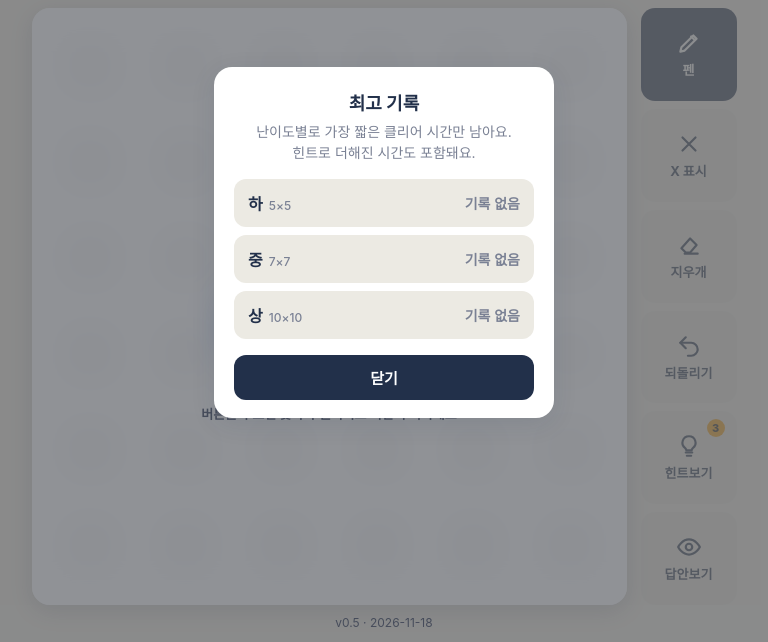
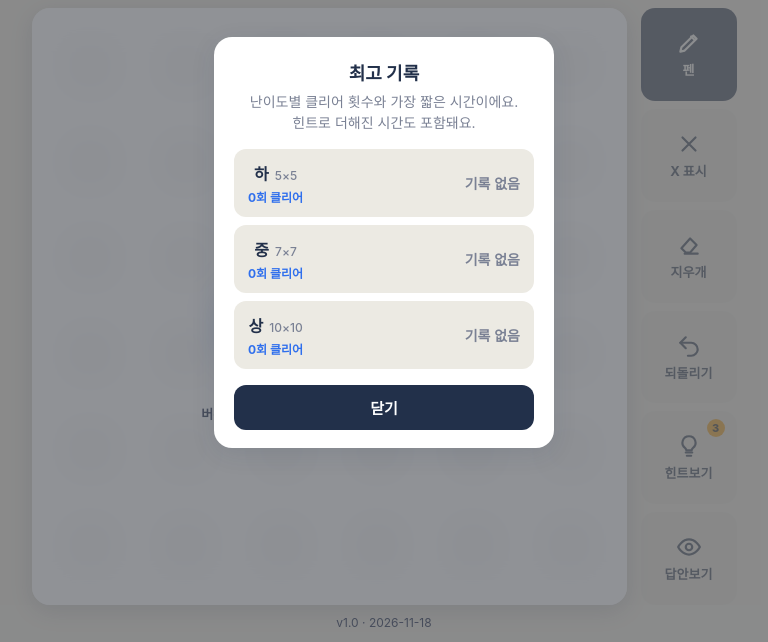
Before and after one commit to jkh76/slitherlink, a plain HTML site: page index.html in a window 1280 px wide. Both pictures are taken after a click on the button "기록". Shown: the part 158-800 px from the top of the page, without its empty margins (256-1024 px from the left). Drawn offline with Linux system fonts and the light colour scheme.

Commit message:
v1.0: 기록에 난이도별 클리어 횟수 추가
Co-Authored-By: Claude Opus 5.5 <noreply@anthropic.com>
Claude-Session: https://claude.ai/code/session_01RsA9TnjrHXRgJMLaNfNZbC

```diff
--- a/index.html
+++ b/index.html
@@ -150,6 +150,7 @@ body.dark .mine{stroke:#fde047}
 .recList{margin:0 0 16px;display:flex;flex-direction:column;gap:8px}
 .recRow{display:flex;justify-content:space-between;align-items:center;background:var(--btn);border-radius:12px;padding:12px 14px}
 .recRow b{font-size:16px}
+.recRow b em{display:block;font-style:normal;font-size:12px;font-weight:700;color:var(--accent);margin-top:3px}
 .recRow b small{font-weight:500;color:var(--sub);font-size:12px;margin-left:6px}
 .recRow span{font-size:22px;font-weight:800;font-variant-numeric:tabular-nums}
 .recRow span.none{font-size:14px;font-weight:600;color:var(--sub)}
@@ -282,7 +283,7 @@ body.dark .mine{stroke:#fde047}
 <div class="overlay" id="ovRec">
   <div class="modal">
     <h3>최고 기록</h3>
-    <p>난이도별로 가장 짧은 클리어 시간만 남아요.<br>힌트로 더해진 시간도 포함돼요.</p>
+    <p>난이도별 클리어 횟수와 가장 짧은 시간이에요.<br>힌트로 더해진 시간도 포함돼요.</p>
     <div class="recList" id="recList"></div>
     <div class="row"><button class="primary" id="recClose">닫기</button></div>
   </div>
@@ -299,7 +300,7 @@ body.dark .mine{stroke:#fde047}
 <div class="toast" id="toast"></div>
 
 <script>
-const VERSION = '0.5';
+const VERSION = '1.0';
 const BUILD_DATE = '2026-11-18';
 
 // CORE-START
@@ -796,6 +797,7 @@ function checkWin(){
   const D=DIFFS[curDiff], bk='slither_best_'+D.key;
   const prev=lsGet(bk,null), isNew=prev===null||total<prev;
   if(isNew) lsSet(bk,total);
+  lsSet('slither_clears_'+D.key, lsGet('slither_clears_'+D.key,0)+1);
   $('winTime').textContent='클리어 '+fmtShort(total);
   $('winDetail').textContent=used?`풀이 ${fmtShort(solve)} + 힌트 ${used}회 ${used}:00`:`풀이 ${fmtShort(solve)} · 힌트 없이 클리어`;
   const best=$('winBest');
@@ -832,8 +834,8 @@ document.querySelectorAll('.setItem').forEach(it=>it.onclick=()=>{settings[it.da
 $('setBtn').onclick=()=>$('ovSet').classList.add('show');
 $('recBtn').onclick=()=>{
   $('recList').innerHTML=DIFFS.map(D=>{
-    const b=lsGet('slither_best_'+D.key,null);
-    return `<div class="recRow"><b>${D.name}<small>${D.W}×${D.H}</small></b>${b===null?'<span class="none">기록 없음</span>':'<span>'+fmtShort(b)+'</span>'}</div>`;
+    const b=lsGet('slither_best_'+D.key,null), c=lsGet('slither_clears_'+D.key,0);
+    return `<div class="recRow"><b>${D.name}<small>${D.W}×${D.H}</small><em>${c}회 클리어</em></b>${b===null?'<span class="none">기록 없음</span>':'<span>'+fmtShort(b)+'</span>'}</div>`;
   }).join('');
   $('ovRec').classList.add('show');
 };
```
Also changed, not shown: 2 other files.
